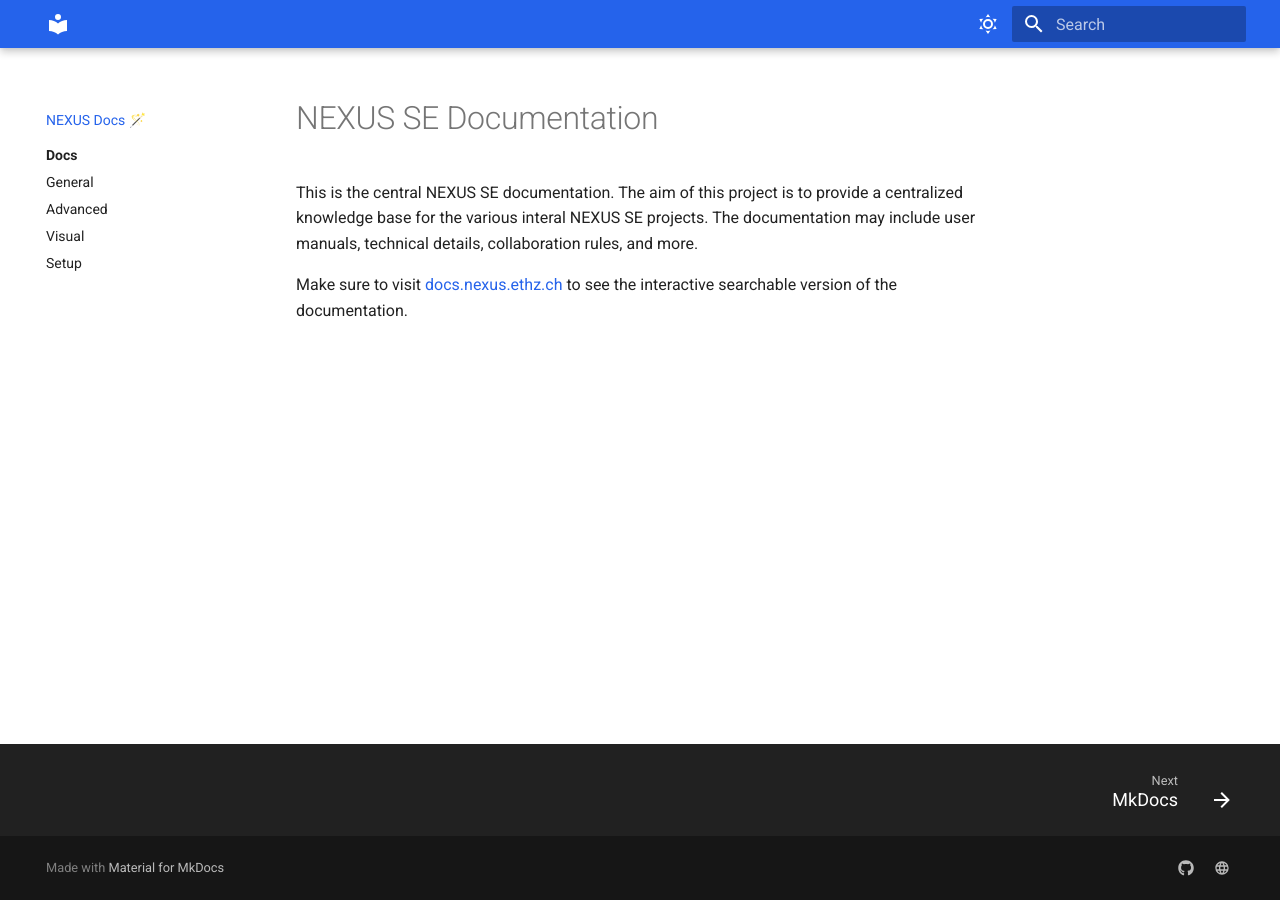
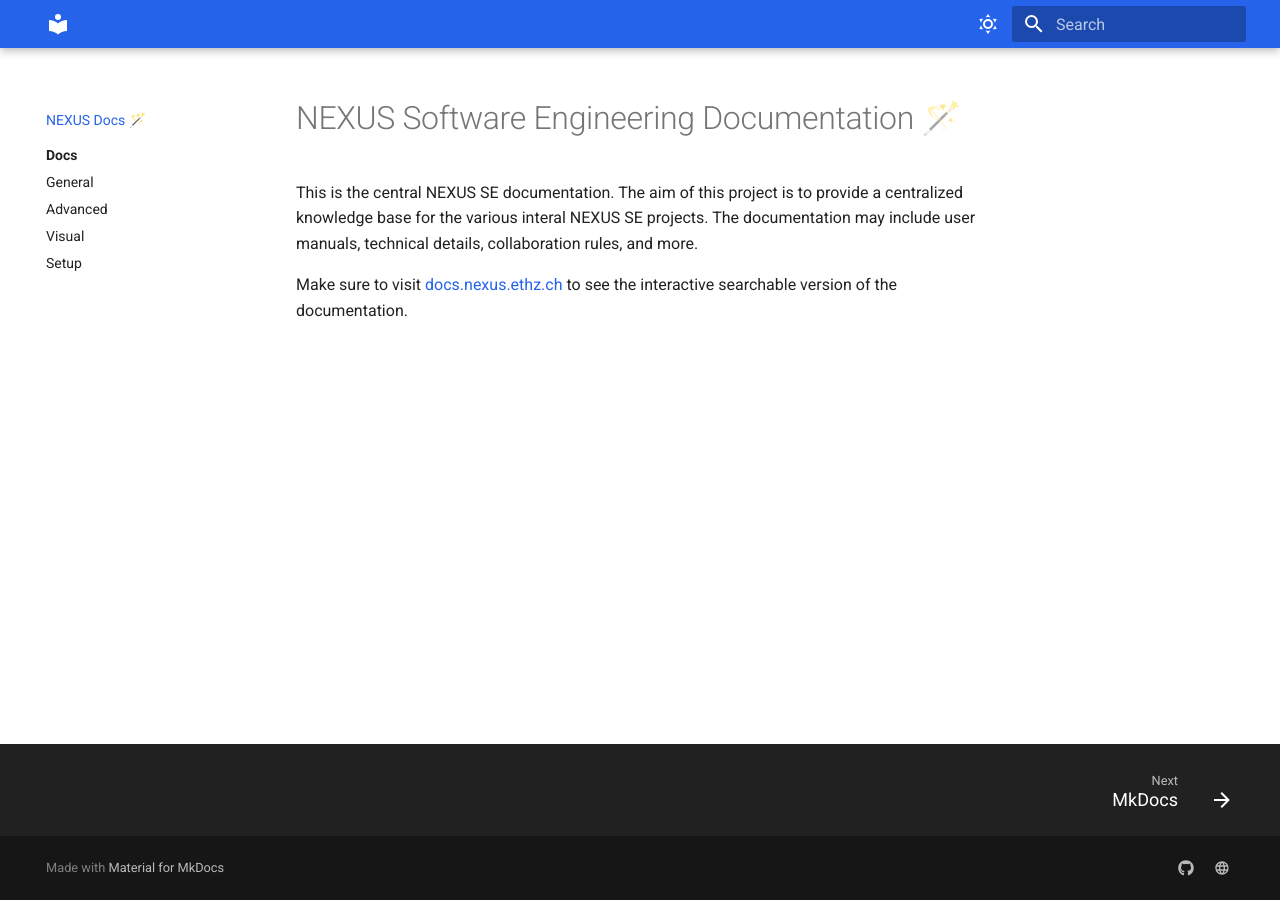
Before and after one commit to ETH-NEXUS/nexus-se-docs, an MkDocs documentation site: the page built from docs/docs/index.md, in a window 1280 px wide. Built offline with MkDocs 1.6.1 and Material for MkDocs 9.7.7, drawn with Linux system fonts in a browser that asks for light colours.

Commit message:
[ DOC ]: Modify the title

```diff
--- a/docs/docs/index.md
+++ b/docs/docs/index.md
@@ -2,7 +2,7 @@
 title: NEXUS Docs 🪄
 ---
 
-# NEXUS SE Documentation
+# NEXUS Software Engineering Documentation 🪄
 This is the central NEXUS SE documentation. The aim of this project is to provide a centralized knowledge base for the various interal NEXUS SE projects. The documentation may include user manuals, technical details, collaboration rules, and more.
 
 Make sure to visit [docs.nexus.ethz.ch](docs.nexus.ethz.ch "main documentation page") to see the interactive searchable version of the documentation.
```
